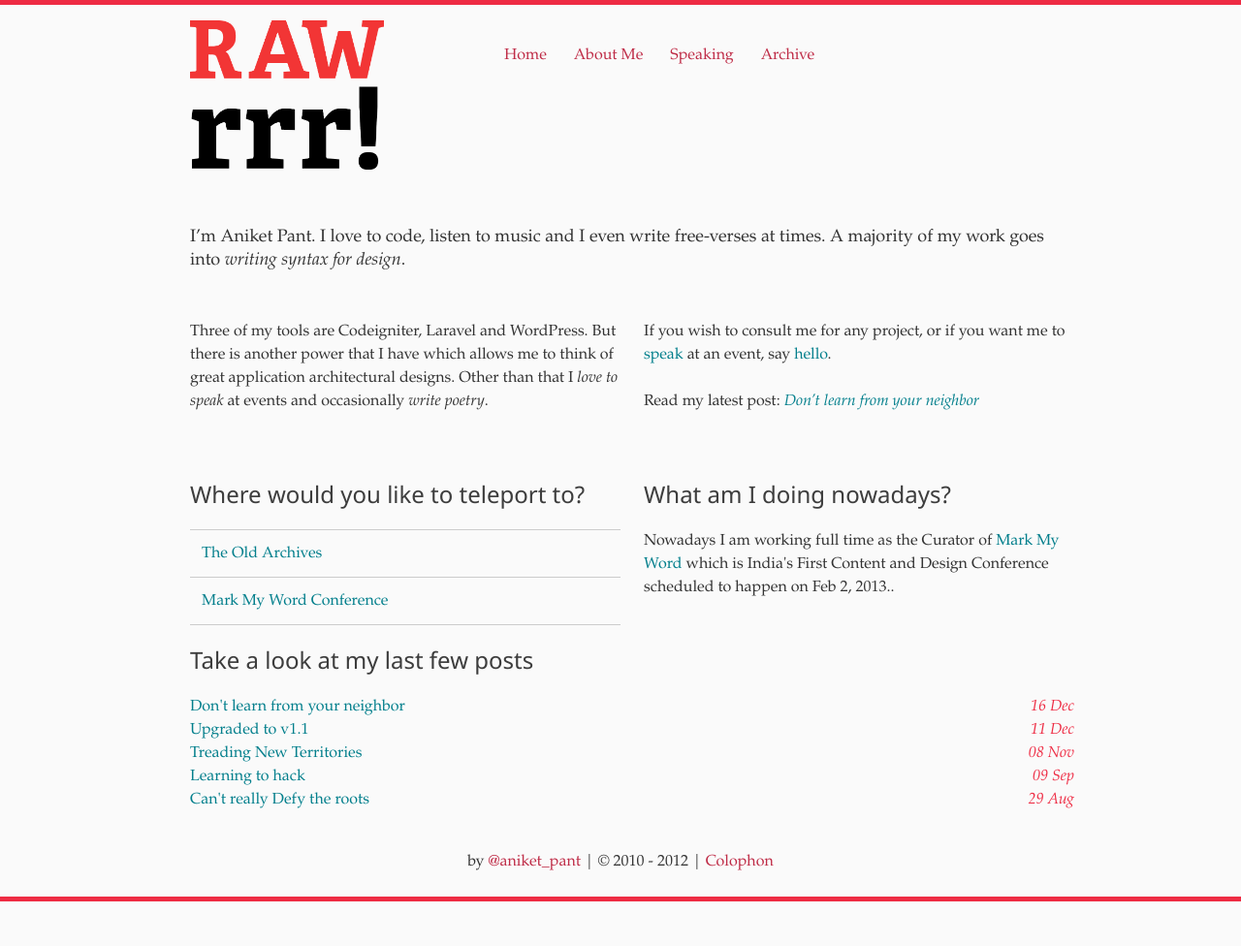
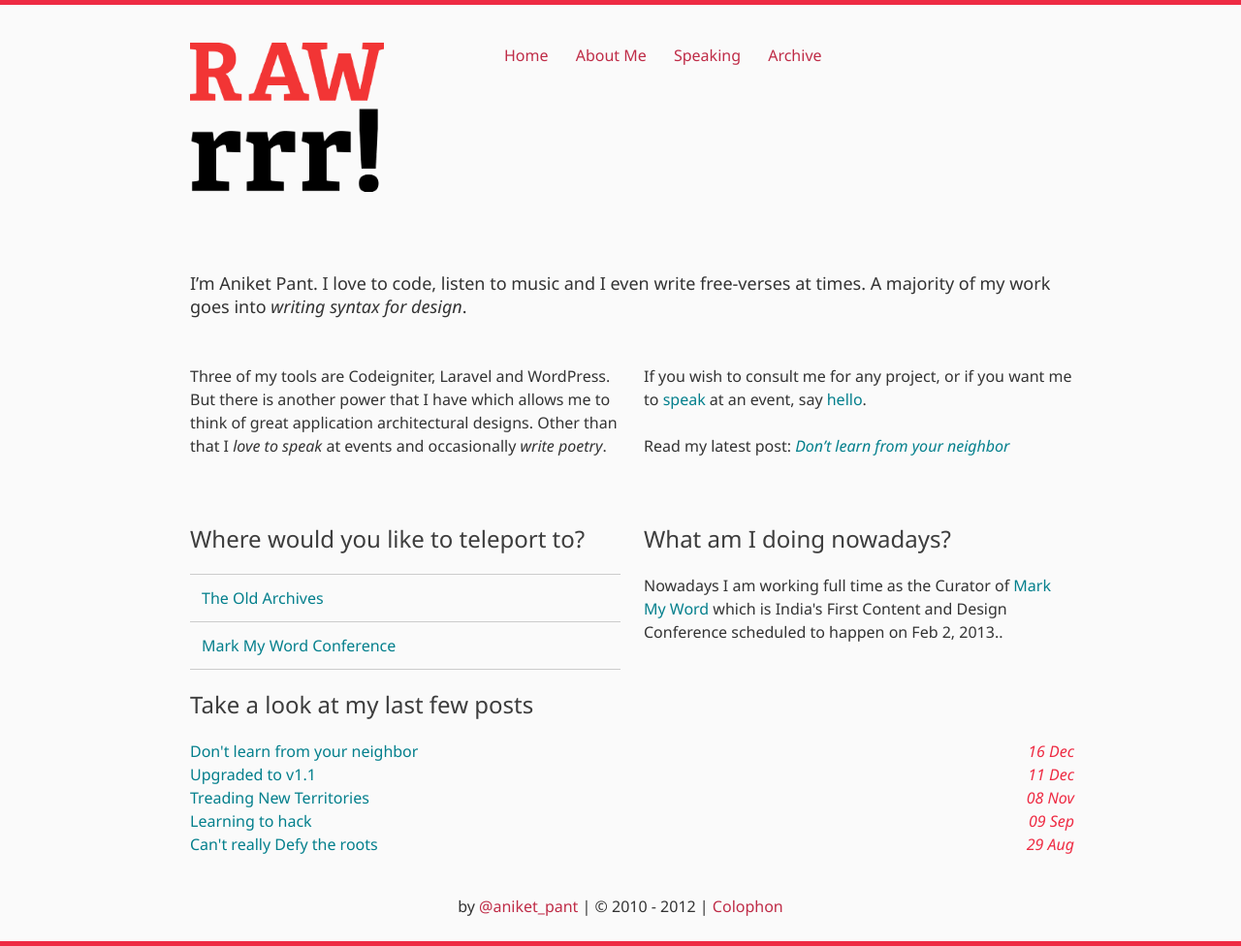
Before and after one commit to aniketpant/aniketpant.github.com, a Jekyll site: the page built from index.md, in a window 1280 px wide. Shown: the whole page at 97% size. Built offline with Jekyll 4.4.1, drawn with Linux system fonts in a browser that asks for light colours; comment, search, counter and statistics services are not loaded; before the commit the page ends 930 px from its top, so only the background shows below that.

Commit message:
CHANGED: new fonts on the block
Signed-off-by: Aniket Pant <me@aniketpant.com>

```diff
--- a/_layouts/base.html
+++ b/_layouts/base.html
@@ -52,7 +52,7 @@
             <div class="g one-whole zen-space full-width"></div>
             <div class="wrapper">
                 <header class="g one-whole flexbox" role="banner">
-                    <h1 class="g one-third portable-one-whole flexbox__item"><a class="logo media" href="/" rel="nofollow"><img class="media__item" src="/assets/images/rawrrr.png" alt="Rawrrr! Aniket here." /></a></h1>
+                    <h1 class="g one-third portable-one-whole flexbox__item"><a class="logo media" href="/" rel="nofollow"><img class="media__item" src="/assets/images/logo.png" alt="Rawrrr! Aniket here." /></a></h1>
                     <nav class="navbar g two-thirds portable-one-whole flexbox__item">
                         <ul class="nav nav--block portable-nav--stacked">
                             <li><a href="/">Home</a></li>
--- a/_layouts/post.html
+++ b/_layouts/post.html
@@ -22,7 +22,6 @@ layout: base
         Hey, you just went through <em><span class="highlight">{{ page.content | number_of_words }}</span></em> words written by Aniket.<br/><br/>If you liked them, then you should definitely follow him on twitter too. He would be so excited to know that you are going to follow him.
       </p>
       <a href="https://twitter.com/aniket_pant" class="twitter-follow-button" data-show-count="false">Follow @aniket_pant</a>
-      </div>
     </section>
 
     <div id="disqus_thread"></div>
--- a/_layouts/talk.html
+++ b/_layouts/talk.html
@@ -2,12 +2,12 @@
 layout: base
 ---
 <div class="page {{page.slug}}" itemscope itemtype="http://schema.org/Event">
-	<header class="g one-third">
+	<header class="g one-third portable-one-whole">
 		<h1 class="page_title" itemprop="name"><a href="{{ page.link }}"  itemprop="url">{{ page.title }}</a></h1>
 		<p class="lead">I spoke on <span class="highlight">{{ page.topic }}</span>.</p>
 		<div class="meta"><meta itemprop="startDate" content="{{ page.date | date_to_xmlschema }}">On <date class="date">{{ page.date | date_to_long_string }}</date></div>
 	</header>
-	<article class="g two-thirds">
+	<article class="g two-thirds portable-one-whole">
 	{{ content }}
 	</article>
 </div><!-- talk -->
--- a/assets/styles/sass/_vars.scss
+++ b/assets/styles/sass/_vars.scss
@@ -11,8 +11,8 @@
 /**
  * Fonts
  */
-$slab:				"adelle", Segoe, "Segoe UI", Optima, Arial, sans-serif;
-$serif:				"calluna", Palatino, "Palatino Linotype", Georgia, serif;
+$slab:				"adelle", "Segoe UI", Ubuntu, Helvetica, Arial, sans-serif;
+$sans:				"source-sans-pro", "Segoe UI", Ubuntu, Helvetica, Arial, sans-serif;
 
 /**
  * Base Colors
--- a/assets/styles/sass/your-project.scss
+++ b/assets/styles/sass/your-project.scss
@@ -51,7 +51,7 @@ footer {
  * $TYPOGRAPHY
  */
 body {
-	font-family: $serif;
+	font-family: $sans;
 	color: #333;
 }
 
@@ -62,7 +62,7 @@ h1, h2, h3, h4, h5, h6 {
 }
 
 .serif {
-	font-family: $serif;
+	font-family: $sans;
 }
 
 .slab {
```
Also changed, not shown: assets/images/logo.png, assets/styles/css/style.min.css.
